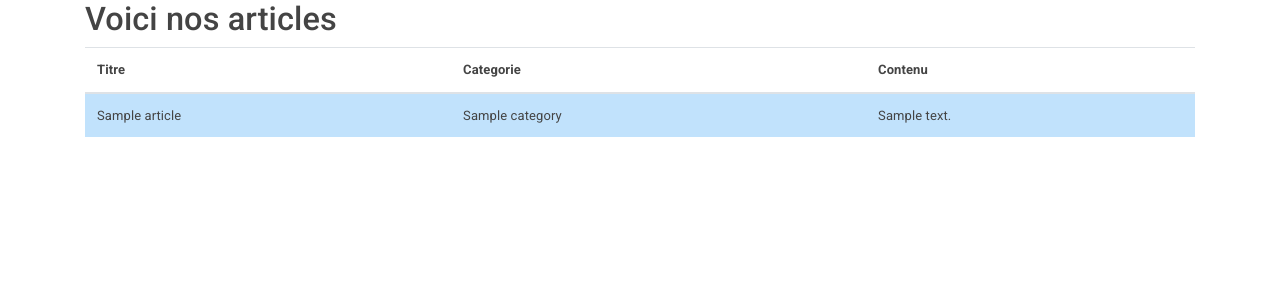
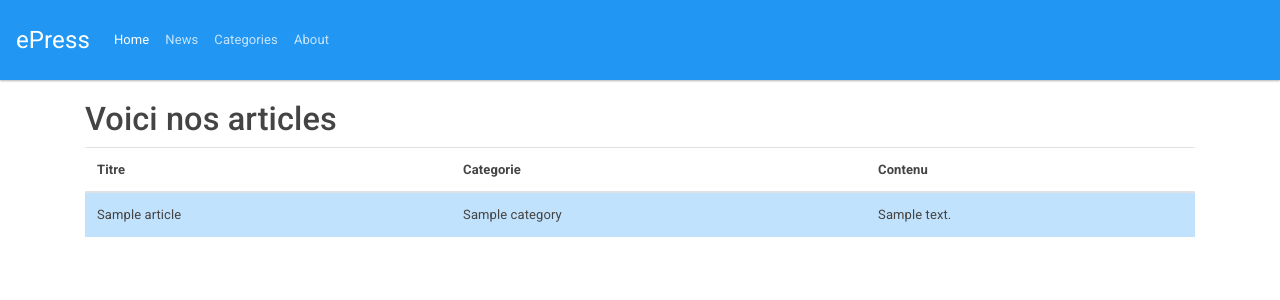
Before and after one commit to MER-TSC/TP7-EMSI-PHP, a Symfony app: template templates/article/index.html.twig in a window 1280 px wide. Shown: the top 300 px of the page. Run offline with Twig, Linux system fonts and the light colour scheme; the template is opened without the code that fills it: most values are stand-ins (such as "Sample title", 1, 10 or a date in 2020); some libraries are stand-ins or nearby versions.

Commit message:
Added header

```diff
--- a/templates/article/index.html.twig
+++ b/templates/article/index.html.twig
@@ -1,7 +1,8 @@
 {% extends 'base.html.twig' %}
 {% block title %}Nos Articles{% endblock %}
-{% block stylesheets %}<link rel="stylesheet" href="/css/bootstrap.min.css"/>{% endblock %}
+        {# block stylesheets %}<link rel="stylesheet" href="/css/bootstrap.min.css"/>{% endblock #}
 {% block body %}
+    {% include('base.html.twig') %}
     <div class="container">
         <h1>Voici nos articles</h1>
         <table class="table table-hover">
--- a/templates/base.html.twig
+++ b/templates/base.html.twig
@@ -2,11 +2,36 @@
 <html>
     <head>
         <meta charset="UTF-8">
-        <title>{% block title %}Welcome!{% endblock %}</title>
-        {% block stylesheets %}{% endblock %}
+        <title>{% block title %}BASE{% endblock %}</title>
+        {% block stylesheets %}<link rel="stylesheet" href="{{ asset('css/bootstrap.min.css') }}"/>{% endblock %}
     </head>
     <body>
-        {% block body %}{% endblock %}
+        {% block body %}
+            <nav class="navbar navbar-expand-lg navbar-dark bg-primary">
+                <a class="navbar-brand" href="{{ path('articles_index') }}">ePress</a>
+                <button class="navbar-toggler" type="button" data-toggle="collapse" data-target="#navbarColor01" aria-controls="navbarColor01" aria-expanded="false" aria-label="Toggle navigation">
+                    <span class="navbar-toggler-icon"></span>
+                </button>
+
+                <div class="collapse navbar-collapse" id="navbarColor01">
+                    <ul class="navbar-nav mr-auto">
+                        <li class="nav-item active">
+                            <a class="nav-link" href="#">Home <span class="sr-only">(current)</span></a>
+                        </li>
+                        <li class="nav-item">
+                            <a class="nav-link" href="{{ path('articles_index') }}">News</a>
+                        </li>
+                        <li class="nav-item">
+                            <a class="nav-link" href="#">Categories</a>
+                        </li>
+                        <li class="nav-item">
+                            <a class="nav-link" href="#">About</a>
+                        </li>
+                    </ul>
+                </div>
+            </nav>
+            <br>
+        {% endblock %}
         {% block javascripts %}{% endblock %}
     </body>
 </html>
```
